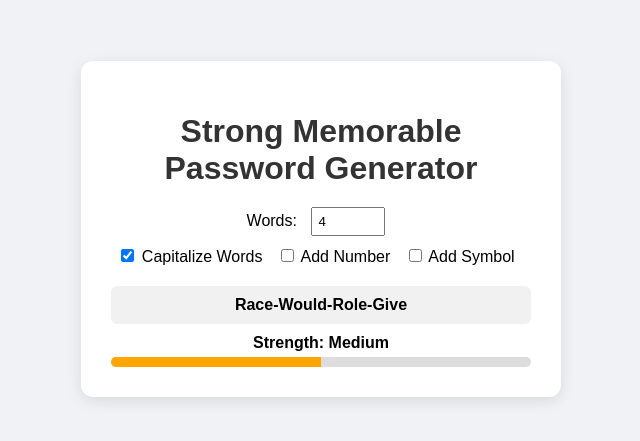
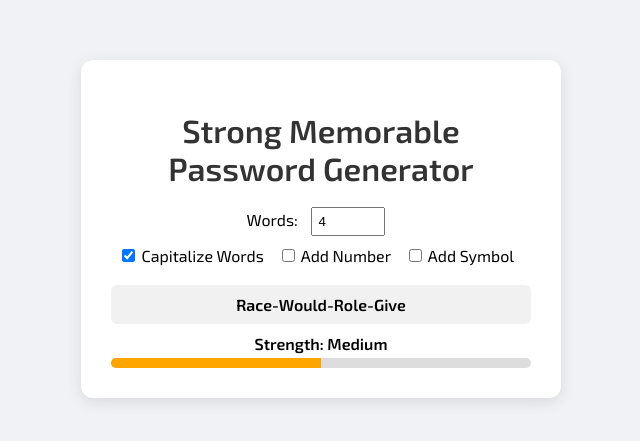
Before and after one commit to sudeepjames/PasswordGenerator, a plain HTML site: page index.html in a window 1280 px wide. Shown: the part 171-612 px from the top of the page, without its empty margins (319-959 px from the left). Drawn offline with Linux system fonts and the light colour scheme.

Commit message:
Update index.html

```diff
--- a/index.html
+++ b/index.html
@@ -4,9 +4,10 @@
 <meta charset="UTF-8">
 <meta name="viewport" content="width=device-width, initial-scale=1.0">
 <title>Strong Memorable Password Generator</title>
+<link href="https://fonts.googleapis.com/css2?family=Exo+2:wght@400;500;600&display=swap" rel="stylesheet">
 <style>
     body {
-        font-family: Arial, sans-serif;
+        font-family: "Exo 2", sans-serif;
         background: #f0f2f5;
         display: flex;
         justify-content: center;
```
